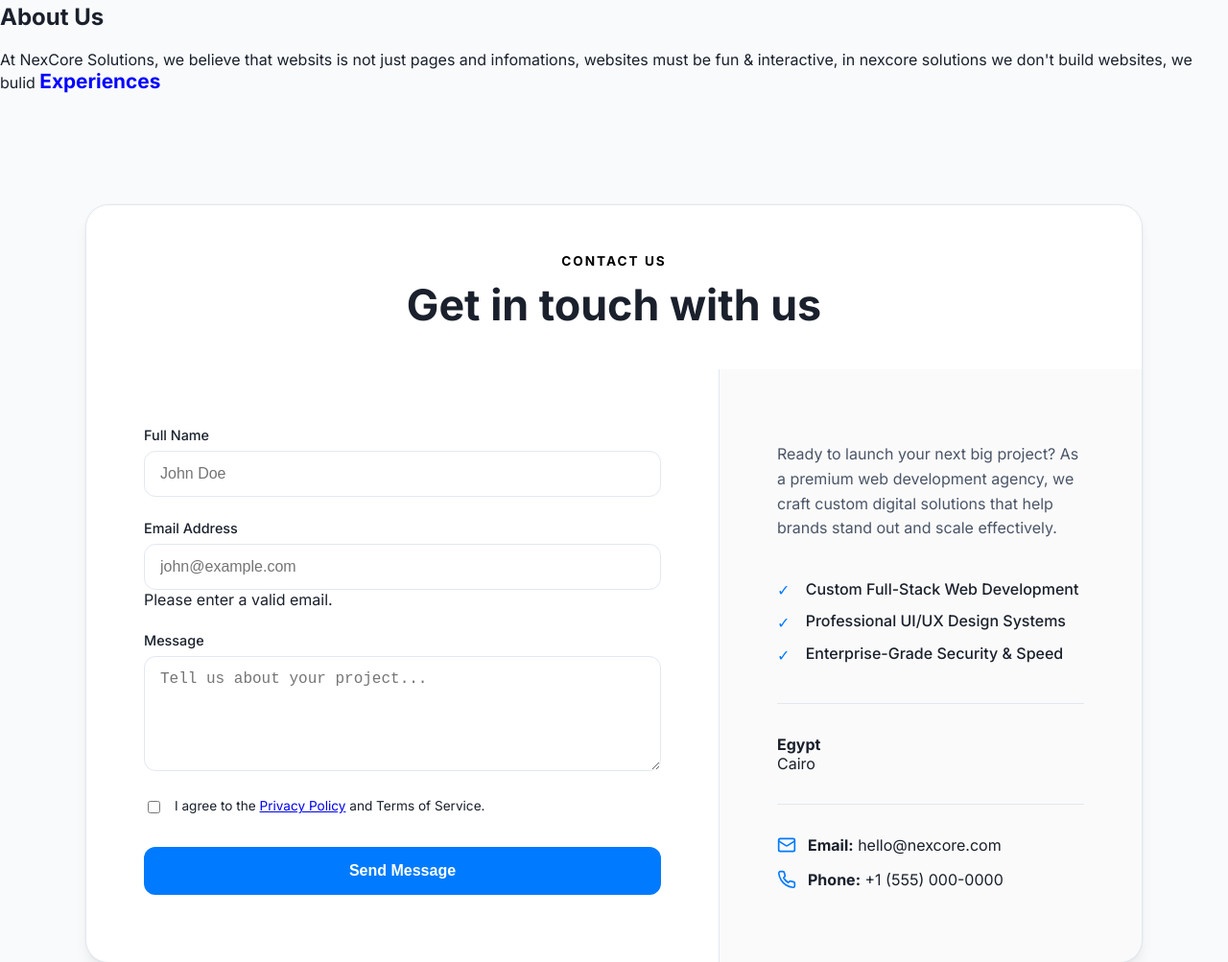
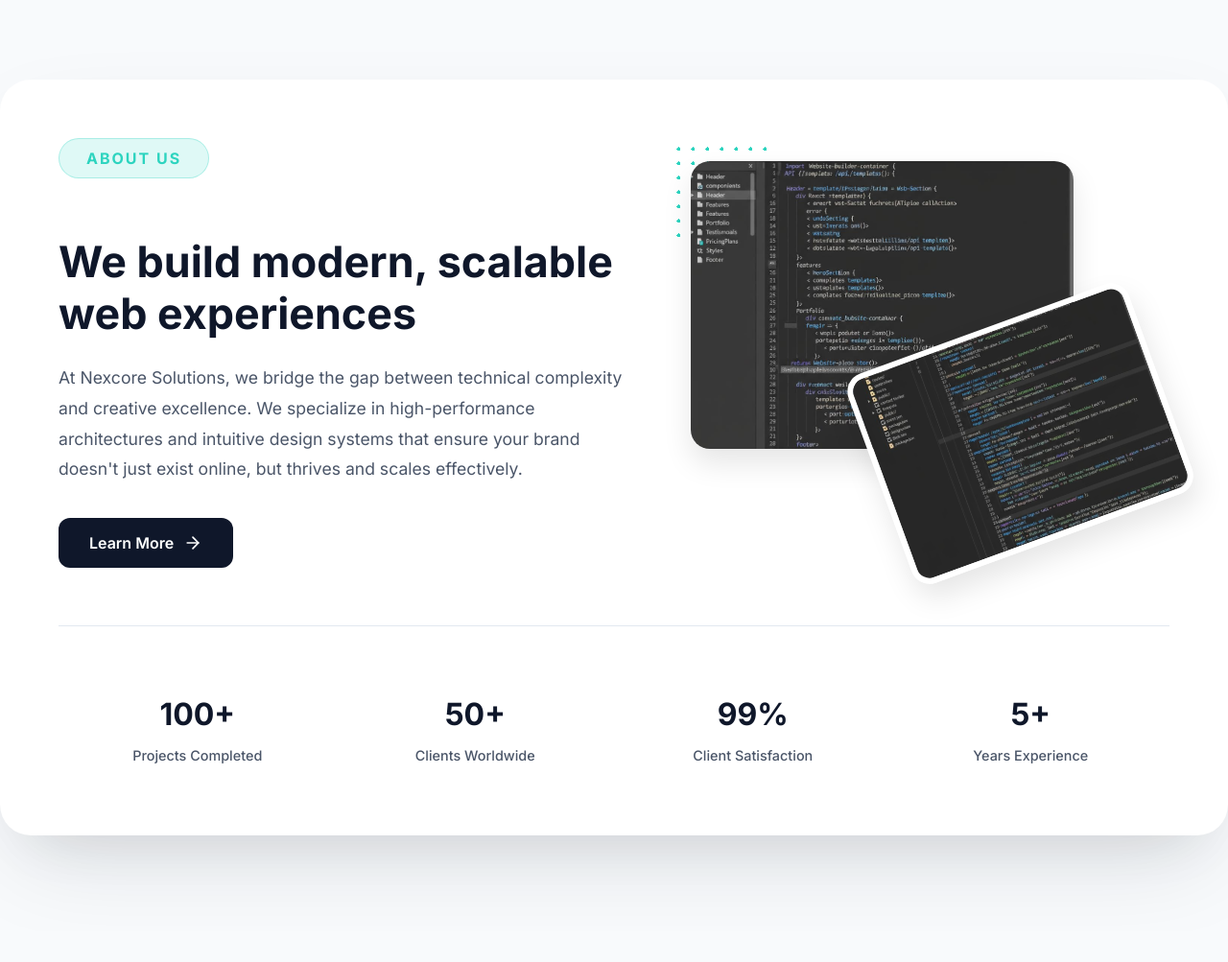
Before and after one commit to mazeneika2009/Nexcore, a website: page public/index.html in a window 1280 px wide. Shown: the part 204-1207 px from the top of the page at 96% size. Drawn offline with Linux system fonts and the light colour scheme.

Commit message:
Add files via upload

```diff
--- a/package.json
+++ b/package.json
@@ -9,11 +9,12 @@
   "keywords": [],
   "author": "",
   "license": "ISC",
-  "description": "",
   "dependencies": {
     "body-parser": "^2.2.2",
     "dotenv": "^17.3.1",
     "express": "^5.2.1",
     "mysql2": "^3.20.0"
-  }
+  },
+  "devDependencies": {},
+  "description": ""
 }
--- a/public/index.html
+++ b/public/index.html
@@ -45,28 +45,63 @@
         </div>
     </section>
 
-    <section class="about-section" id="about">
-        <div class="glass-container">
-            <div class="card abt-card">
-                <h2 data-key="abt_title">About Us</h2>
-                <p class="abt_p" ><span></span>At Nex<span class="abt-p-span">Core</span> Solutions, we believe that websits is not just pages and infomations, websites must be fun & interactive, in nexcore solutions we don't build websites, we bulid <span style="color: blue; font-size: 1.3rem; font-weight: 700;">Experiences</span></p>
+    <section class="about-modern" id="about">
+        <div class="about-bg-shapes">
+            <div class="shape shape-1"></div>
+            <div class="shape shape-2"></div>
+        </div>
+        <div class="container">
+            <div class="about-card reveal">
+                <div class="about-grid">
+                    <!-- Left Side: Content -->
+                    <div class="about-left">
+                        <span class="badge" data-key="abt_badge">About Us</span>
+                        <h2 class="section-title" data-key="abt_title">We build modern, scalable web experiences</h2>
+                        <p class="section-desc" data-key="abt_desc">
+                            At Nexcore Solutions, we bridge the gap between technical complexity and creative excellence.
+                            We specialize in high-performance architectures and intuitive design systems that ensure your
+                            brand doesn't just exist online, but thrives and scales effectively.
+                        </p>
+                        <a href="#projects" class="learn-more-btn">
+                            <span>Learn More</span>
+                            <svg width="20" height="20" viewBox="0 0 24 24" fill="none" stroke="currentColor" stroke-width="2" stroke-linecap="round" stroke-linejoin="round"><line x1="5" y1="12" x2="19" y2="12"></line><polyline points="12 5 19 12 12 19"></polyline></svg>
+                        </a>
+                    </div>
+
+                    <!-- Right Side: Visuals -->
+                    <div class="about-right">
+                        <div class="image-stack">
+                            <div class="img-box main-img">
+                                <img src="\asset\about1.jpeg" alt="Development Workspace">
+                            </div>
+                            <div class="img-box accent-img">
+                                <img src="\asset\about2.jpeg" alt="Team Collaboration">
+                            </div>
+                            <div class="abstract-element"></div>
+                        </div>
+                    </div>
+                </div>
+
+                <!-- Stats Section -->
+                <div class="about-stats">
+                    <div class="stat-item"><h3 class="stat-num">100+</h3><p>Projects Completed</p></div>
+                    <div class="stat-item"><h3 class="stat-num">50+</h3><p>Clients Worldwide</p></div>
+                    <div class="stat-item"><h3 class="stat-num">99%</h3><p>Client Satisfaction</p></div>
+                    <div class="stat-item"><h3 class="stat-num">5+</h3><p>Years Experience</p></div>
+                </div>
             </div>
         </div>
     </section>
 
     <section class="projects" id="projects">
-        <div class="projects-cards">
-            <div class="card">
-
-            </div>
-        </div>
     </section>
 
     <section class="contact-section fade-in" id="contact">
-
         <div class="contact-wrapper">
-            <h4>Contact Us</h4>
-        <h2 class="info-title">Get in touch with us</h2>
+            <div class="contact-header">
+                <h4>Contact Us</h4>
+                <h2 class="info-title">Get in touch with us</h2>
+            </div>
             <div class="contact-grid">
                 <!-- Left: Form Section -->
                 <div class="contact-form-container">
@@ -78,7 +113,7 @@
                         <div class="form-group">
                             <label for="email">Email Address</label>
                             <input type="email" id="email" name="email" placeholder="john@example.com" required>
-                            <span class="error-msg" id="emailError">Please enter a valid email.</span>
+
                         </div>
                         <div class="form-group">
                             <label for="message">Message</label>
--- a/public/script.js
+++ b/public/script.js
@@ -26,3 +26,24 @@ document.addEventListener('DOMContentLoaded', () => {
         }
     });
 });
+
+
+
+
+document.addEventListener('DOMContentLoaded', () => {
+    // Reveal animation on scroll
+    const observerOptions = {
+        threshold: 0.2
+    };
+
+    const observer = new IntersectionObserver((entries) => {
+        entries.forEach(entry => {
+            if (entry.isIntersecting) {
+                entry.target.classList.add('active');
+            }
+        });
+    }, observerOptions);
+
+    document.querySelectorAll('.reveal').forEach(el => observer.observe(el));
+    document.querySelectorAll('.fade-in').forEach(el => observer.observe(el));
+});
--- a/public/style.css
+++ b/public/style.css
@@ -1,9 +1,13 @@
 :root {
-    --main-blue: #007aff;
-    --bg-color: #ffffff;
-    --text-color: #1d1d1d;
-    --border-color: #e2e8f0;
-    --nav-blur: rgba(255,255,255,0.8);
+    --primary-blue: #0f172a;
+    --accent-teal: #2dd4bf;
+    --accent-purple: #8b5cf6;
+    --white: #ffffff;
+    --bg-color: #F8FAFC;
+    --text-color: #1A202C;
+    --border-color: #E2E8F0;
+    --nav-blur: rgba(255, 255, 255, 0.8);
+    --transition: all 0.4s cubic-bezier(0.4, 0, 0.2, 1);
 }
 
 [data-theme="light"] {
@@ -14,7 +18,7 @@
     --main-accent: #6C47FF;
     --border-color: #E2E8F0;
     --nav-blur: rgba(248,250,252,0.8);
-    --card-shadow: 0 10px 15px -3px rgba(0, 0, 0, 0.08), 0 4px 6px -2px rgba(0, 0, 0, 0.03), 0 0 0 1px rgba(0, 0, 0, 0.02);
+    --card-shadow: 0 40px 100px -20px rgba(15, 23, 42, 0.12), 0 30px 60px -30px rgba(0, 0, 0, 0.1);
 }
 
 [data-theme="dark"] {
@@ -25,7 +29,7 @@
     --main-accent: #7D5FFF;
     --border-color: #2D333B;
     --nav-blur: rgba(11,14,20,0.8);
-    --card-shadow: 0 20px 25px -5px rgba(255, 255, 255, 0.3), 0 10px 10px -5px rgba(0, 0, 0, 0.2);
+    --card-shadow: 0 40px 100px -20px rgba(0, 0, 0, 0.7), 0 30px 60px -30px rgba(0, 0, 0, 0.5);
 }
 
 body {
@@ -37,180 +41,334 @@ body {
     transition: 0.3s;
 }
 
-/* Contact Section Styles */
+.about-modern {
+    padding: 100px 0;
+    position: relative;
+    overflow: hidden;
+}
+
+/* Abstract Background Shapes */
+.about-bg-shapes .shape {
+    position: absolute;
+    filter: blur(80px);
+    z-index: 0;
+    opacity: 0.4;
+}
+
+.about-card {
+    background: var(--white);
+    border-radius: 32px;
+    padding: 60px;
+    box-shadow: var(--card-shadow);
+    position: relative;
+    z-index: 1;
+    border: 1px solid rgba(255, 255, 255, 0.7);
+}
+
+.about-grid {
+    display: grid;
+    grid-template-columns: 1.2fr 1fr;
+    gap: 60px;
+    align-items: center;
+}
+
+.badge {
+    display: inline-block;
+    padding: 10px 28px;
+    background: rgba(45, 212, 191, 0.15);
+    color: var(--accent-teal);
+    border-radius: 100px;
+    font-weight: 700;
+    font-size: 1rem;
+    margin-bottom: 24px;
+    letter-spacing: 2px;
+    text-transform: uppercase;
+    border: 1px solid rgba(45, 212, 191, 0.3);
+}
+
+.section-title {
+    font-size: 2.8rem;
+    color: var(--primary-blue);
+    line-height: 1.2;
+    margin-bottom: 24px;
+    font-weight: 700;
+}
+
+.section-desc {
+    color: var(--text-muted);
+    font-size: 1.1rem;
+    line-height: 1.8;
+    margin-bottom: 35px;
+}
+
+.learn-more-btn {
+    display: inline-flex;
+    align-items: center;
+    gap: 10px;
+    background: var(--primary-blue);
+    color: var(--white);
+    padding: 16px 32px;
+    border-radius: 12px;
+    text-decoration: none;
+    font-weight: 600;
+    transition: var(--transition);
+}
+
+.learn-more-btn:hover {
+    background: var(--accent-purple);
+    transform: translateY(-3px);
+    box-shadow: 0 10px 20px rgba(139, 92, 246, 0.3);
+}
+
+/* Image Stack Design */
+.image-stack {
+    position: relative;
+    height: 400px;
+}
+
+.img-box {
+    border-radius: 20px;
+    overflow: hidden;
+    box-shadow: 0 15px 30px rgba(0,0,0,0.1);
+    transition: var(--transition);
+}
+
+.main-img {
+    width: 80%;
+    height: 300px;
+    position: relative;
+    z-index: 2;
+}
+
+.accent-img {
+    width: 60%;
+    height: 220px;
+    position: absolute;
+    bottom: 0;
+    right: 0;
+    z-index: 3;
+    transform: rotate(-20deg);
+    border: 6px solid var(--white);
+}
+
+.image-stack:hover .accent-img { transform: rotate(0deg) scale(1.05); }
+.image-stack:hover .main-img { transform: scale(0.98); }
+
+.img-box img { width: 100%; height: 100%; object-fit: cover; }
+
+.abstract-element {
+    position: absolute;
+    top: -20px;
+    left: -20px;
+    width: 100px;
+    height: 100px;
+    background-image: radial-gradient(var(--accent-teal) 2px, transparent 2px);
+    background-size: 15px 15px;
+    z-index: 1;
+}
+
+/* Stats Section */
+.about-stats {
+    display: grid;
+    grid-template-columns: repeat(4, 1fr);
+    margin-top: 60px;
+    padding-top: 40px;
+    border-top: 1px solid #e2e8f0;
+    text-align: center;
+}
+
+.stat-num { font-size: 2rem; color: var(--primary-blue); font-weight: 800; margin-bottom: 5px; }
+.stat-item p { color: var(--text-muted); font-size: 0.9rem; font-weight: 500; }
+
+@media (max-width: 992px) {
+    .about-grid { grid-template-columns: 1fr; gap: 80px; }
+    .about-card { padding: 40px 20px; }
+    .about-stats { grid-template-columns: 1fr 1fr; gap: 30px; }
+}
+
+/* Contact Section - Modern Minimalist Style */
 .contact-section {
     padding: 100px 20px;
-    min-height: 100vh;
-    display: flex;
-    flex-direction: column;
-    justify-content: center;
-    align-items: center;
-    text-align: center;
-    box-sizing: border-box;
-}
-
-.contact-section h4 {
-    color: black;
-    text-transform: uppercase;
-    letter-spacing: 2px;
-    font-weight: 700;
-    font-size: 0.85rem;
-    margin-top: 50px;
-    margin-bottom: 12px;
-    text-align: center;
+    background-color: var(--bg-light);
 }
 
 .contact-wrapper {
     max-width: 1100px;
-    width: 100%;
-    text-align: left;
-    background: var(--card-bg, #fff);
-    border-radius: 24px;
+    margin: 0 auto;
+    background: var(--white);
+    border-radius: 1.5rem; /* rounded-2xl style */
     box-shadow: var(--card-shadow);
     overflow: hidden;
-    border: 1px solid var(--border-color);
-    transition: transform 0.4s cubic-bezier(0.175, 0.885, 0.32, 1.275), box-shadow 0.4s ease;
+    display: flex;
+    flex-direction: column;
+    font-family: 'Inter', sans-serif;
 }
 
-.contact-wrapper:hover {
-    transform: translateY(-5px);
-    box-shadow: 0 25px 50px -12px rgba(0, 0, 0, 0.15);
+.contact-header {
+    padding: 50px 40px 30px;
+    text-align: center;
+}
+
+.contact-wrapper h4 {
+    color: var(--accent-purple);
+    text-transform: uppercase;
+    font-size: 0.75rem;
+    font-weight: 600;
+    margin-bottom: 10px;
+    letter-spacing: 1.5px;
+}
+
+.info-title {
+    font-size: 2.5rem;
+    color: var(--primary-blue);
+    margin-bottom: 0;
+    font-weight: 800;
 }
 
 .contact-grid {
     display: grid;
-    grid-template-columns: 1.2fr 0.8fr;
+    grid-template-columns: 1fr 1fr;
+    gap: 0;
+    border-top: 1px solid #f3f4f6;
 }
 
-/* Left Side - Form */
 .contact-form-container {
-    padding: 60px;
-    border-right: 1px solid var(--border-color);
+    padding: 50px;
 }
 
-.form-group {
-    margin-bottom: 24px;
+.contact-form-container form {
+    display: flex;
+    flex-direction: column;
+    gap: 20px;
 }
 
 .form-group label {
     display: block;
-    font-weight: 500;
-    margin-bottom: 8px;
-    font-size: 0.9rem;
+    margin-bottom: 6px;
+    font-weight: 600;
+    font-size: 0.875rem;
+    color: #374151;
 }
 
 .form-group input, .form-group textarea {
     width: 100%;
-    padding: 14px 16px;
-    border-radius: 12px;
-    border: 1px solid var(--border-color);
-    background: transparent;
-    color: var(--text-color);
-    font-size: 1rem;
-    transition: all 0.2s;
-    box-sizing: border-box;
+    padding: 12px 16px;
+    border-radius: 0.5rem;
+    border: 1px solid #e5e7eb;
+    background-color: rgba(239, 246, 255, 0.5); /* bg-blue-50/50 */
+    font-family: inherit;
+    font-size: 0.95rem;
+    transition: var(--transition);
 }
 
 .form-group input:focus, .form-group textarea:focus {
     outline: none;
-    border-color: var(--main-blue);
-    box-shadow: 0 0 0 4px rgba(0, 122, 255, 0.1);
+    border-color: #2563eb;
+    box-shadow: 0 0 0 2px rgba(37, 99, 235, 0.1);
+    background: var(--white);
+}
+
+.error-msg {
+    color: #ef4444;
+    font-size: 0.75rem;
+    margin-top: 4px;
+    display: block;
 }
 
 .form-checkbox {
     display: flex;
-    align-items: flex-start;
-    gap: 12px;
-    margin-bottom: 32px;
-    font-size: 0.85rem;
+    align-items: center;
+    gap: 10px;
+    font-size: 0.875rem;
+    color: #6b7280;
 }
 
 .submit-btn {
-    width: 100%;
-    padding: 16px;
-    background: var(--main-blue);
-    color: white;
+    background-color: #2563eb; /* Vibrant blue-600 */
+    color: var(--white);
+    padding: 14px;
     border: none;
-    border-radius: 12px;
+    border-radius: 0.5rem;
     font-weight: 600;
     font-size: 1rem;
     cursor: pointer;
-    transition: transform 0.2s, opacity 0.2s;
+    width: 100%;
+    transition: var(--transition);
 }
 
 .submit-btn:hover {
+    background-color: #1d4ed8;
     transform: translateY(-2px);
-    opacity: 0.9;
 }
 
-/* Right Side - Info */
+/* Right Column: Info Section */
 .contact-info-container {
-    padding: 60px;
-    background: rgba(0,0,0,0.02);
-}
-
-.info-title {
-    font-size: 2.8rem;
-    margin-top: 0;
-    margin-bottom: 40px;
-    line-height: 1.2;
-    font-weight: 700;
-    max-width: 700px;
-    text-align: center;
-    margin-left: auto;
-    margin-right: auto;
+    background-color: #f9fafb; /* bg-gray-50 */
+    padding: 50px;
+    display: flex;
+    flex-direction: column;
+    gap: 30px;
 }
 
 .info-desc {
-    color: var(--text-muted);
+    color: #6b7280;
+    font-size: 0.95rem;
     line-height: 1.6;
-    margin-bottom: 40px;
 }
 
 .benefits-list {
     list-style: none;
     padding: 0;
-    margin-bottom: 40px;
+    display: flex;
+    flex-direction: column;
+    gap: 12px;
 }
 
 .benefits-list li {
-    margin-bottom: 12px;
-    font-weight: 500;
+    display: flex;
+    align-items: center;
+    gap: 10px;
+    font-size: 0.9rem;
+    color: #4b5563;
 }
 
-.icon {
-    color: var(--main-blue);
-    margin-right: 12px;
-    display: inline-flex;
-    align-items: center;
-    vertical-align: middle;
+.benefits-list .icon {
+    color: #2563eb;
+    font-weight: bold;
+}
+
+.locations-grid {
+    border-top: 1px solid #e5e7eb;
+    padding-top: 20px;
+    margin-top: 10px;
+}
+
+.location-block {
+    font-size: 0.9rem;
+    color: #4b5563;
+    line-height: 1.5;
+}
+
+.contact-details {
+    display: flex;
+    flex-direction: column;
+    gap: 15px;
+    margin-top: 10px;
 }
 
 .detail-item {
     display: flex;
     align-items: center;
-    margin-bottom: 16px;
+    gap: 12px;
+    font-size: 0.9rem;
+    color: #4b5563;
 }
 
-.contact-details, .locations-grid {
-    margin-top: 32px;
-    padding-top: 32px;
-    border-top: 1px solid var(--border-color);
+@media (max-width: 768px) {
+    .contact-grid {
+        grid-template-columns: 1fr;
+    }
+    .info-title {
+        font-size: 2rem;
+    }
 }
-
-/* Animations */
-.fade-in {
-    animation: fadeIn 0.8s ease-out forwards;
-}
-
-@keyframes fadeIn {
-    from { opacity: 0; transform: translateY(20px); }
-    to { opacity: 1; transform: translateY(0); }
-}
-
-/* Responsive */
-@media (max-width: 992px) {
-    .contact-grid { grid-template-columns: 1fr; }
-    .contact-form-container { border-right: none; border-bottom: 1px solid var(--border-color); padding: 40px; }
-    .contact-info-container { padding: 40px; }
-}
```
Also changed, not shown: server.js (+65 -5 lines), public/asset/about1.jpeg (added), public/asset/about2.jpeg (added), 1 other file.
